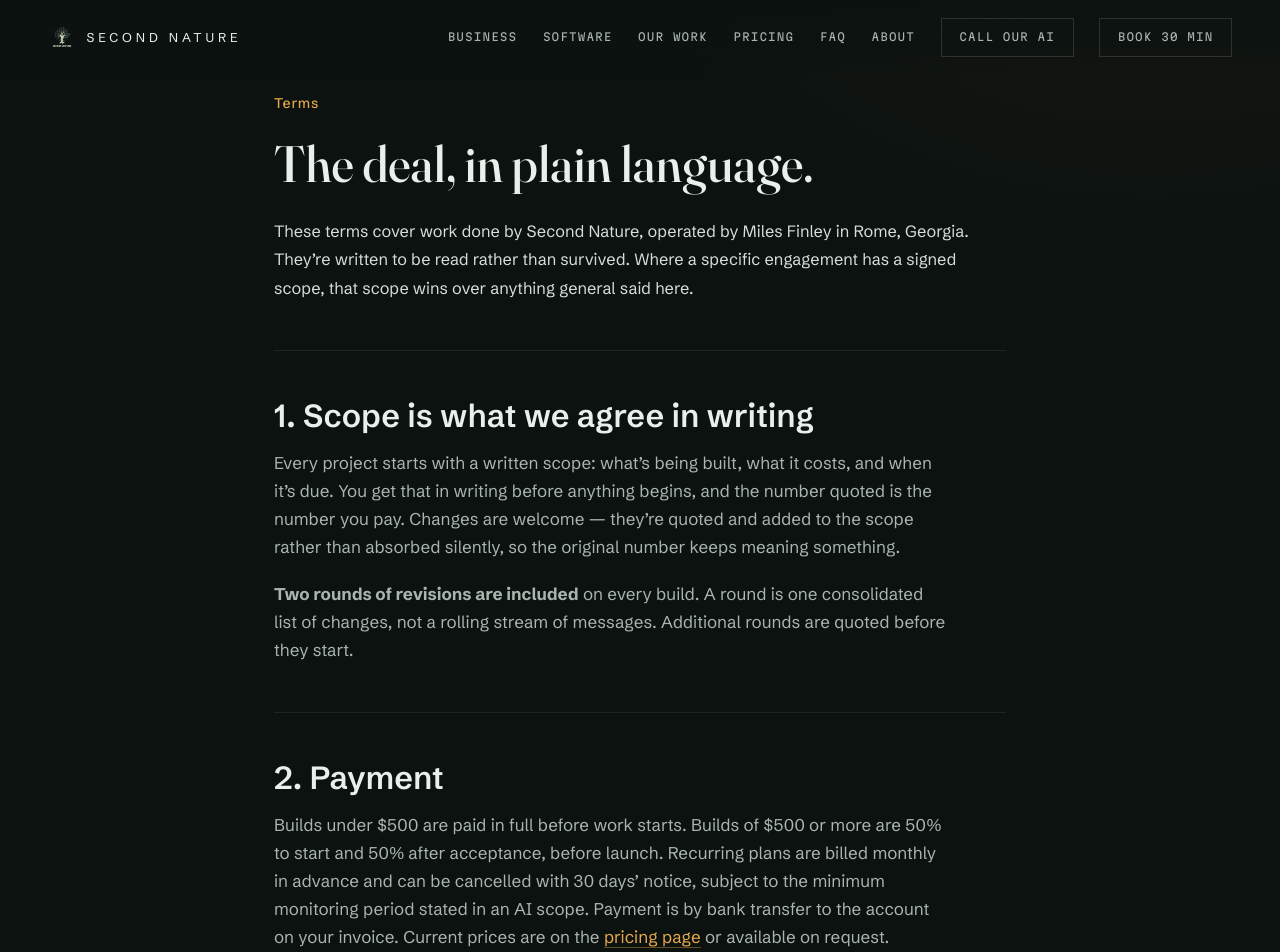
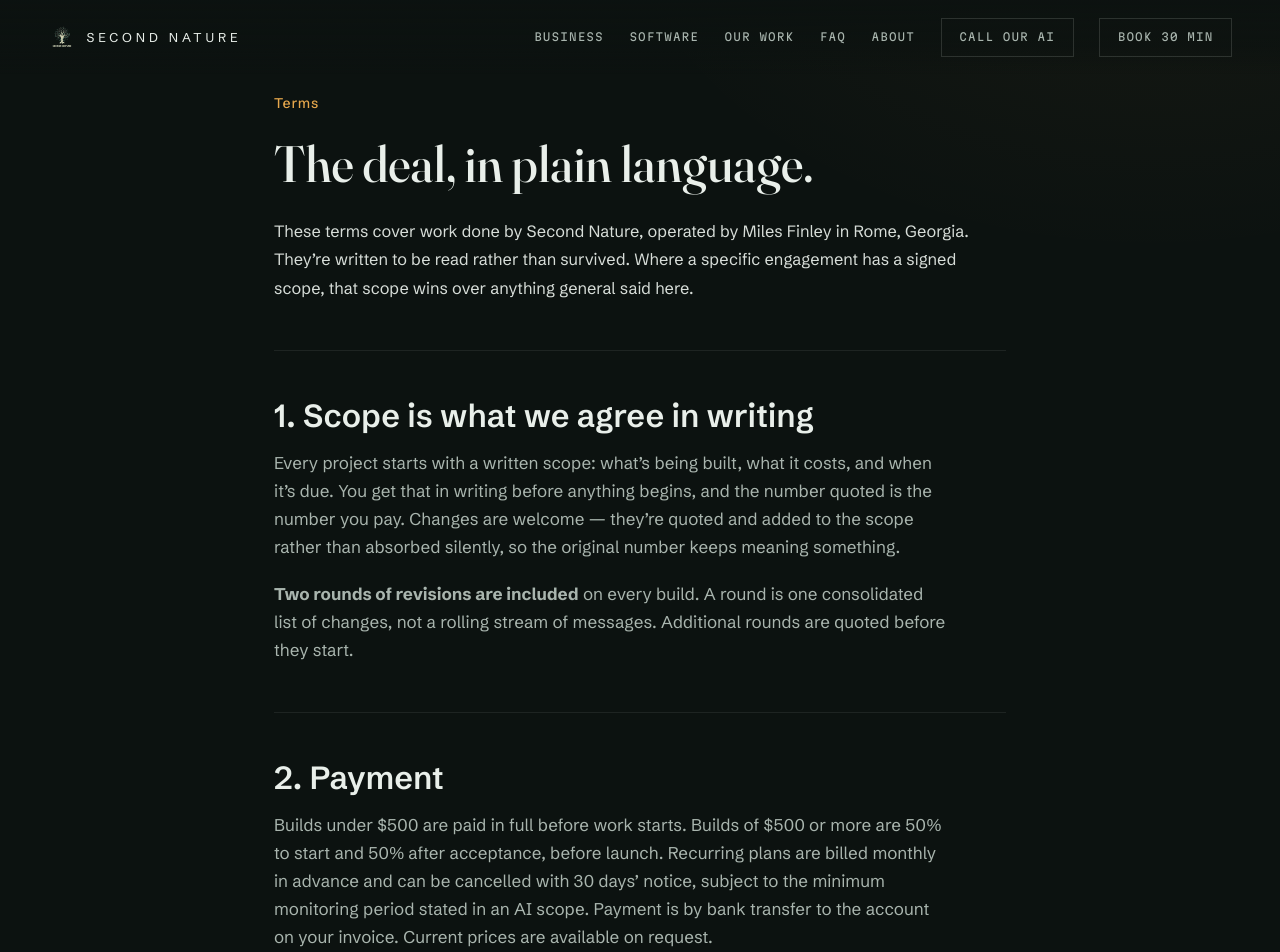
Before and after one commit to mlamarfinley/second-nature-website, a React (Vite) app: page /terms in a window 1280 px wide. Shown: the top 952 px of the page. Built offline with nearby package versions, Linux system fonts and the light colour scheme.

Commit message:
Hide pricing from site navigation and search indexing

```diff
--- a/scripts/prerender.mjs
+++ b/scripts/prerender.mjs
@@ -120,6 +120,7 @@ console.log(`  404          -> 404.html`)
    static file in public/, and it had already drifted: /pricing was missing the
    day it was added, which is exactly the failure a hand-kept list invites. */
 const SITEMAP_EXCLUDE = new Set([
+  '/pricing', // available by direct link only
   '/personal',  // deliberately unlisted — sold by referral, not searched for
   '/privacy',
   '/terms',
--- a/src/components/Nav.jsx
+++ b/src/components/Nav.jsx
@@ -7,7 +7,6 @@ const LINKS = [
   ['/business', 'Business'],
   ['/systems', 'Software'],
   ['/work', 'Our work'],
-  ['/pricing', 'Pricing'],
   ['/faq', 'FAQ'],
   ['/about', 'About'],
 ]
--- a/src/data/seo.js
+++ b/src/data/seo.js
@@ -85,7 +85,7 @@ export const PAGE_META = {
    was "not marketed cold" — so the page exists for people sent a direct link
    and should never turn up in a search result. /thanks is a post-submit page
    with no standalone value. */
-export const NOINDEX_ROUTES = new Set(['/personal', '/thanks'])
+export const NOINDEX_ROUTES = new Set(['/personal', '/thanks', '/pricing'])
 
 export const DEFAULT_META = PAGE_META['/']
 
--- a/src/pages/Terms.jsx
+++ b/src/pages/Terms.jsx
@@ -43,9 +43,7 @@ export default function Terms() {
           <p className="detail-body">
             Builds under $500 are paid in full before work starts. Builds of $500 or more are 50% to start and 50% after acceptance, before launch.
             Recurring plans are billed monthly in advance and can be cancelled with 30 days’
-            notice, subject to the minimum monitoring period stated in an AI scope. Payment is by bank transfer to the account on your invoice. Current prices are on the{' '}
-            <Link className="inline-link" to="/pricing">pricing page</Link> or available on
-            request.
+            notice, subject to the minimum monitoring period stated in an AI scope. Payment is by bank transfer to the account on your invoice. Current prices are available on request.
           </p>
           <p className="detail-body">
             Anything with usage-based costs behind it — voice minutes in particular — carries a
```
Also changed, not shown: 15 other files (tests, documents, lock files or other folders).
